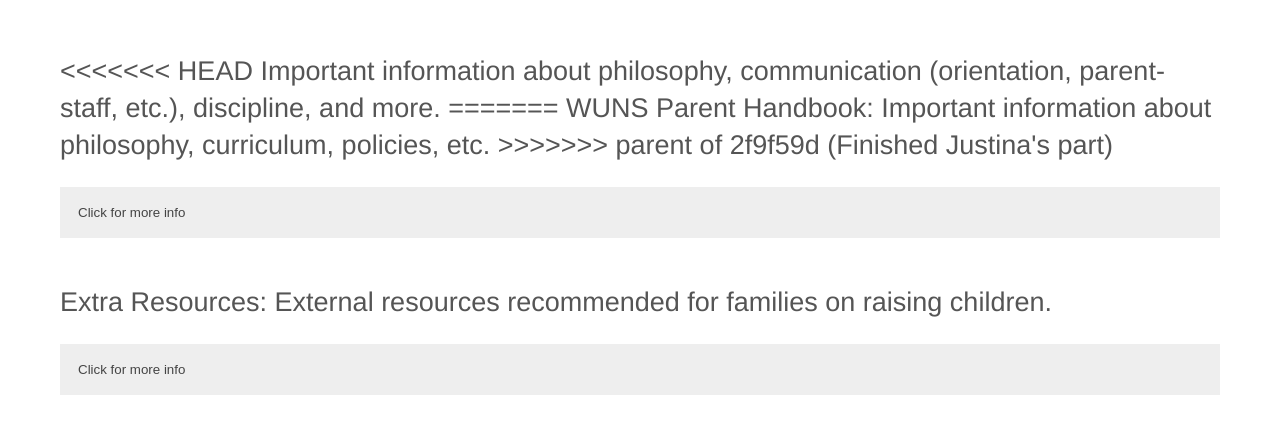
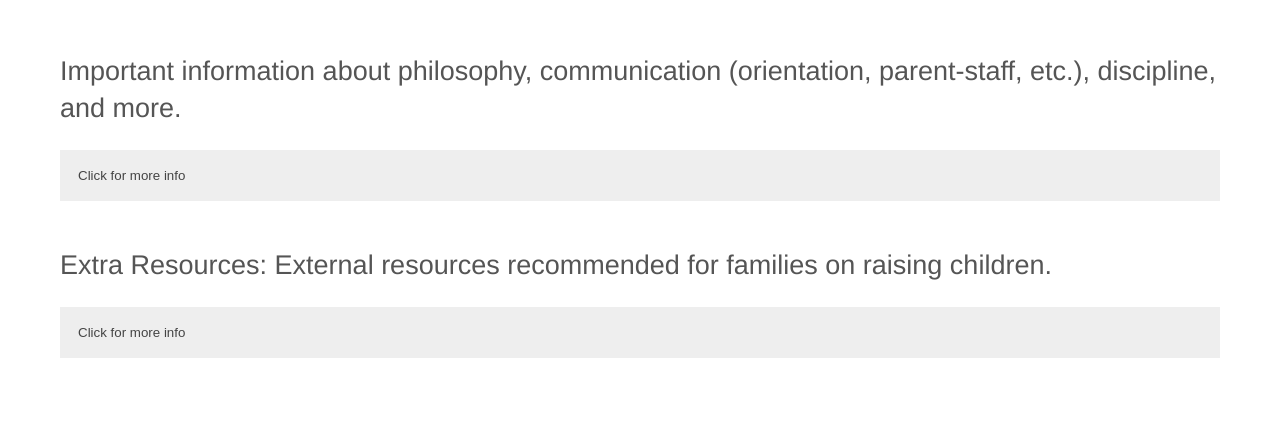
Before and after one commit to cse256-sp2023/information-foraging-project-a, a website: page files/parent_resources.html in a window 1280 px wide. Shown: the part 137-570 px from the top of the page. Drawn offline with nearby package versions, Linux system fonts and the light colour scheme; files that its build step writes are made by us from their sources; files whose address does not match are found by name.

Commit message:
Resolved merge final

```diff
--- a/files/parent_resources.html
+++ b/files/parent_resources.html
@@ -23,13 +23,8 @@
       <h1>Parent Resources</h1>
       <br />
       <h3>
-<<<<<<< HEAD
         Important information about philosophy,
         communication (orientation, parent-staff, etc.), discipline, and more.
-=======
-        WUNS Parent Handbook: Important information about philosophy,
-        curriculum, policies, etc.
->>>>>>> parent of 2f9f59d (Finished Justina's part)
       </h3>
       <br />
 
```
